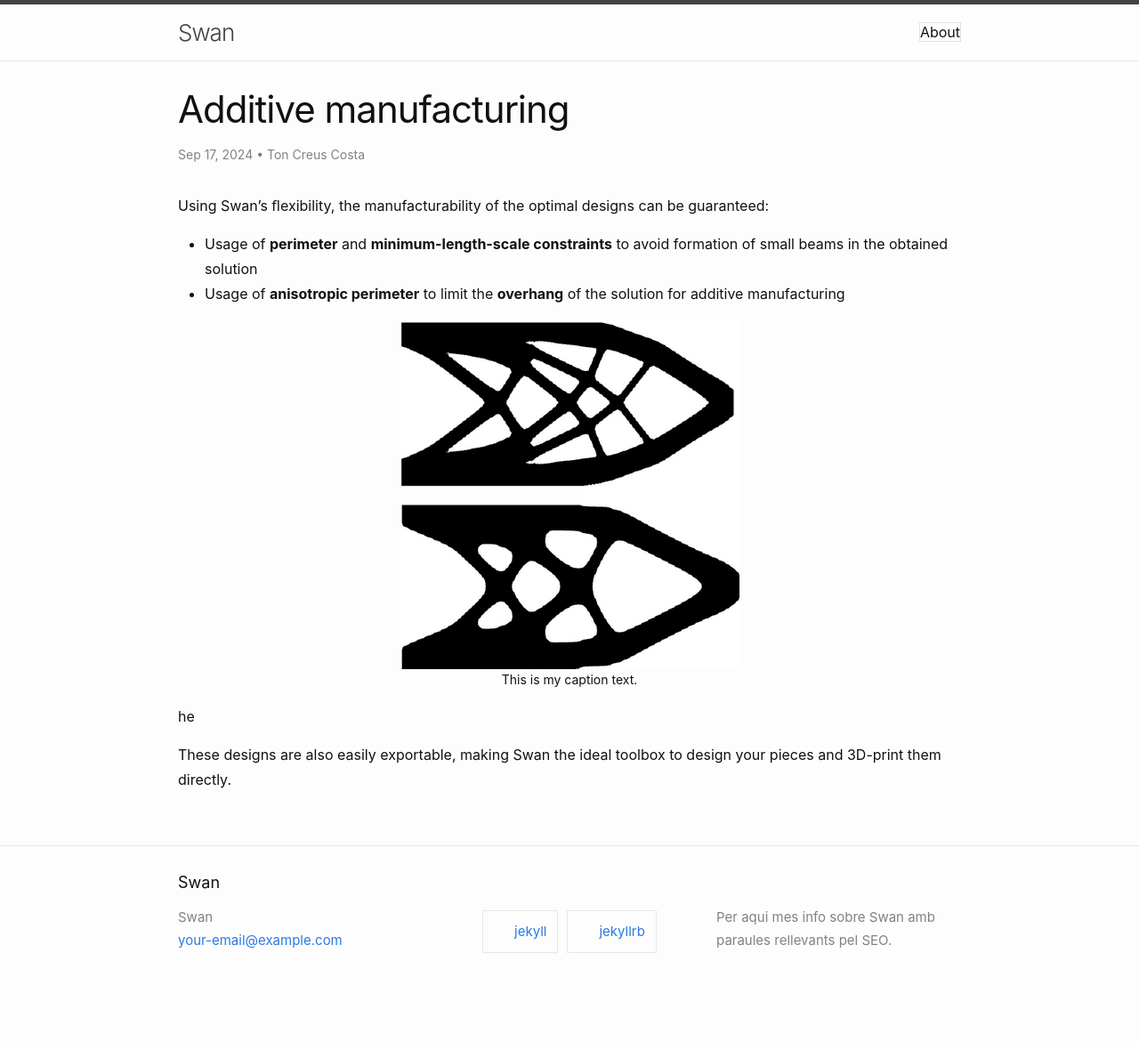
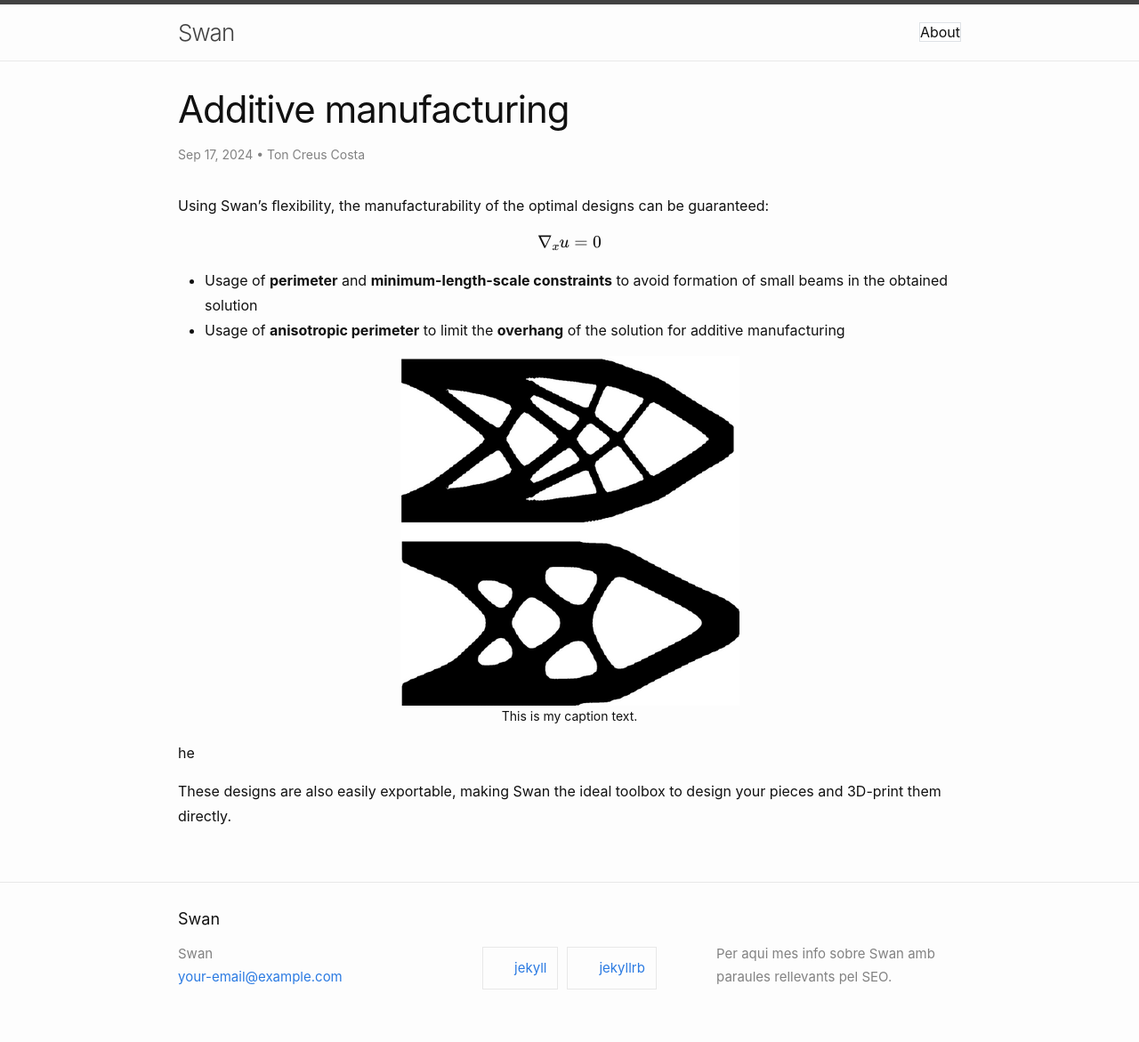
Before and after one commit to tcreusc/Swang, a Jekyll site: the page built from _posts/2024-09-17-additive-manufacturing.md, in a window 1280 px wide. Shown: the whole page at 89% size. Built offline with Jekyll 4.4.1, drawn with Linux system fonts in a browser that asks for light colours; formulas are drawn with MathJax 3; before the commit the page ends 1130 px from its top, so only the background shows below that.

Commit message:
support for LaTeX!

```diff
--- a/_layouts/post.html
+++ b/_layouts/post.html
@@ -1,6 +1,7 @@
 ---
 layout: base
 ---
+<script src="https://cdn.mathjax.org/mathjax/latest/MathJax.js?config=TeX-AMS-MML_HTMLorMML" type="text/javascript"></script>
 <article class="post h-entry" itemscope itemtype="http://schema.org/BlogPosting">
 
   <header class="post-header">
--- a/_posts/2024-09-17-additive-manufacturing.md
+++ b/_posts/2024-09-17-additive-manufacturing.md
@@ -7,6 +7,8 @@ categories: feature
 ---
 
  Using Swan’s ﬂexibility, the manufacturability of the optimal designs can be guaranteed:
+
+$$\nabla_x u = 0$$
 
 - Usage of **perimeter** and **minimum-length-scale constraints** to avoid formation of small beams in the obtained solution
 - Usage of **anisotropic perimeter** to limit the **overhang** of the solution for additive manufacturing
```
